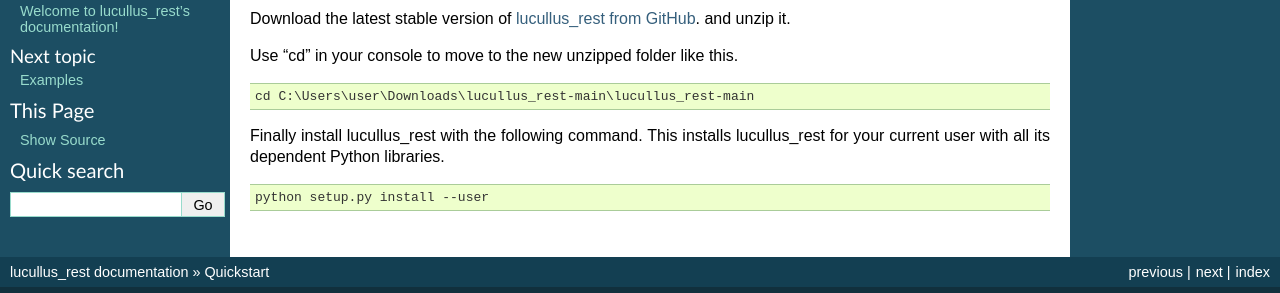
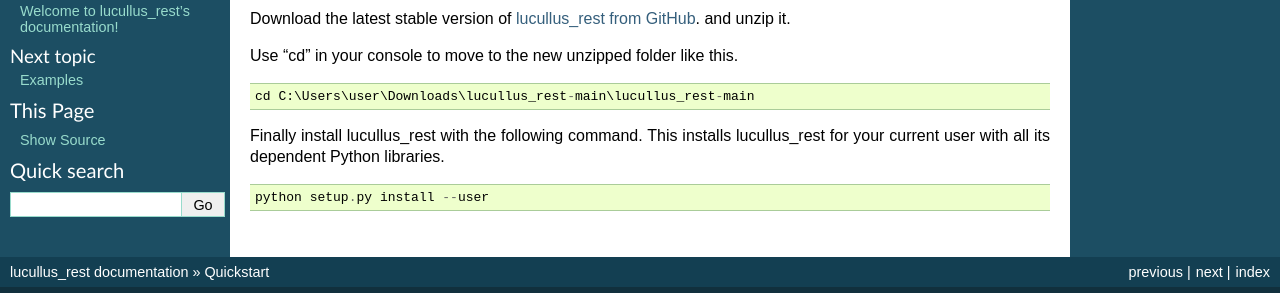
Before and after one commit to StefanHauer/lucullus_rest, a Sphinx documentation site: the page built from docs/source/quickstart.rst, in a window 1280 px wide. Shown: the part 140-433 px from the top of the page. Built offline with Sphinx 7.4.7, drawn with Linux system fonts in a browser that asks for light colours; pages that are not in the unit, such as notebooks, are missing from menus.

Commit message:
Update quickstart code blocks
It is still not rendered, weird...

```diff
--- a/docs/source/quickstart.rst
+++ b/docs/source/quickstart.rst
@@ -10,13 +10,13 @@
 
 Use "cd" in your console to move to the new unzipped folder like this.
 
-.. code-block:: console
+::
 
     cd C:\Users\user\Downloads\lucullus_rest-main\lucullus_rest-main
 
 Finally install lucullus_rest with the following command. This installs lucullus_rest for your
 current user with all its dependent Python libraries.
 
-.. code-block:: console
+::
 
     python setup.py install --user
```
